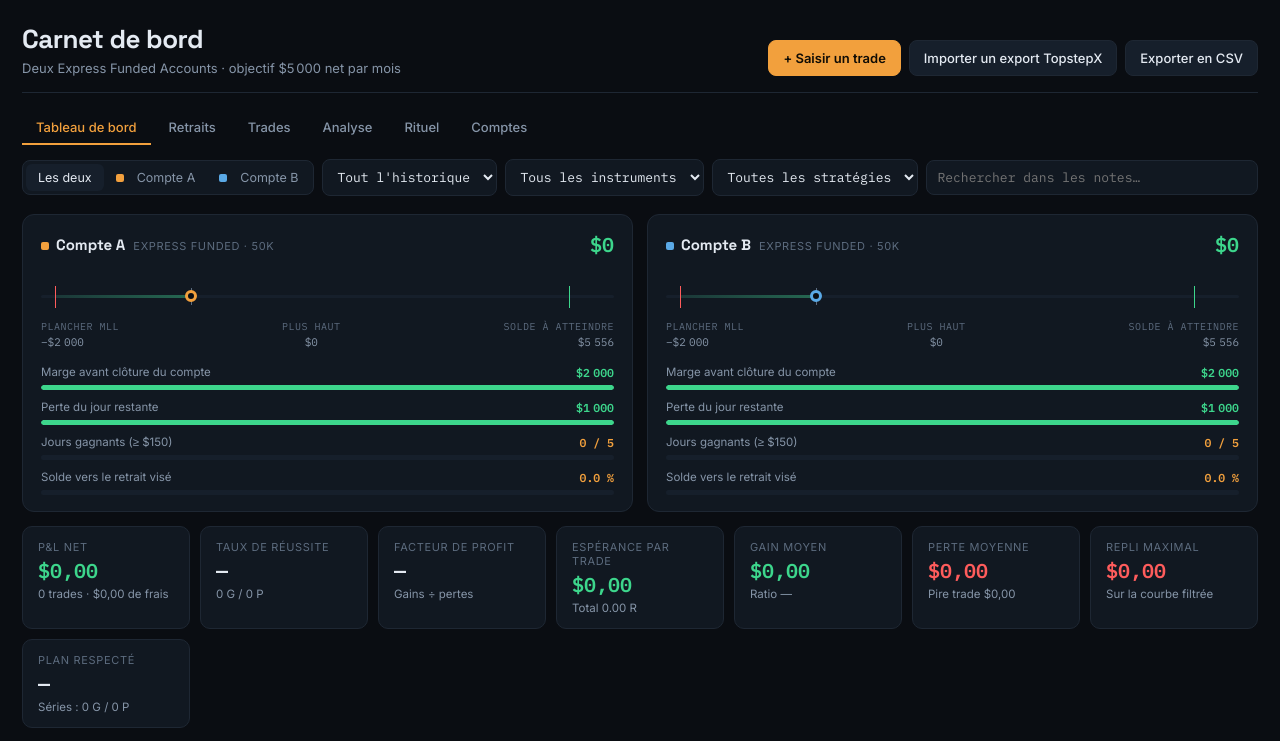
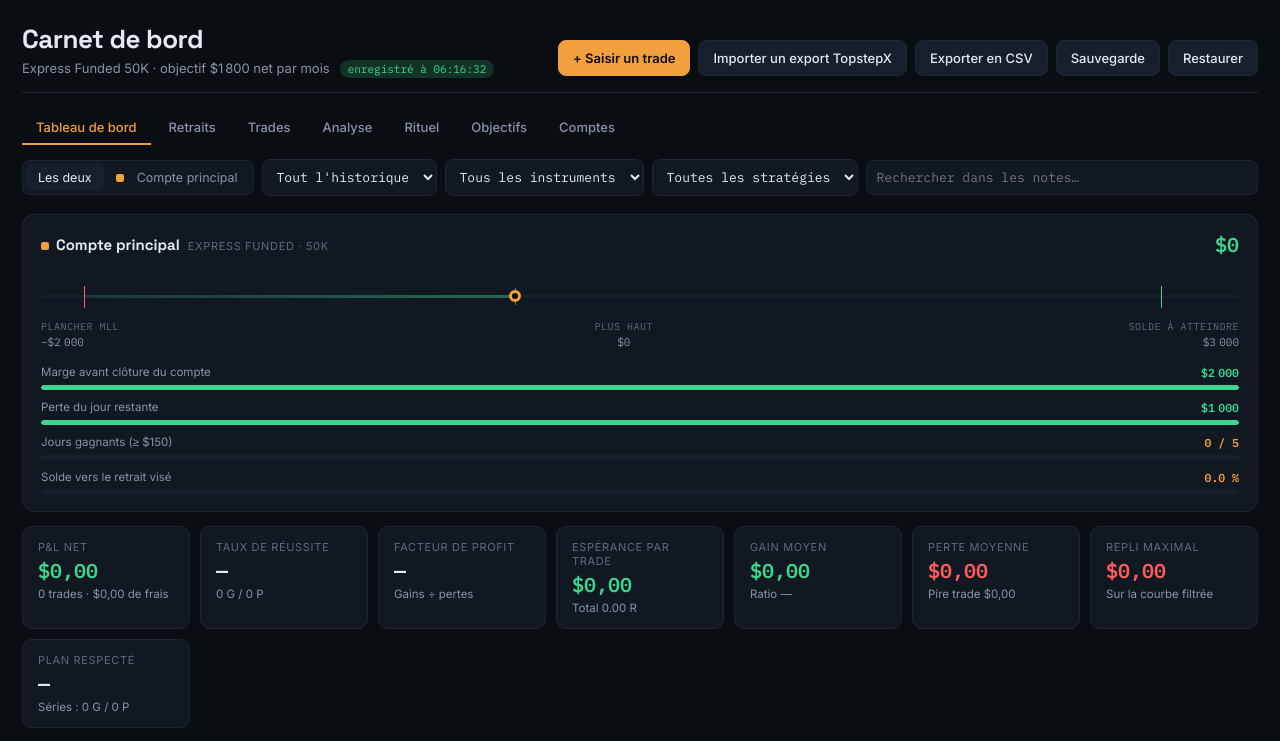
Before and after one commit to dixi-dixou/carnet-trading-topstepx, a React (Vite) app: page / in a window 1280 px wide. Shown: the top 741 px of the page. Built offline with nearby package versions, Linux system fonts and the light colour scheme.

Commit message:
Update App.jsx

```diff
--- a/src/App.jsx
+++ b/src/App.jsx
@@ -70,12 +70,11 @@ const CATS = ["Contexte", "Unités de temps", "Le trade", "Moi"];
 const GARDE_FOUS_DEFAUT = { maxTrades: 4, maxMicrosJour: 10, maxPertesSuite: 2, perteMaxJour: 400, objectifJour: 300, pauseMinutes: 15 };
 
 const comptesDefaut = () => ([
-  { id: "a", nom: "Compte A", type: "Express Funded", preset: "50K",
+  { id: "a", nom: "Compte principal", type: "Express Funded", preset: "50K",
     mll: 2000, dll: 1000, maxContrats: 50, plafond: 5000, commissionAR: 1.22,
-    chemin: "Standard", seuilJour: 150, split: 90, objectifNet: 2500, couleur: "#F2A03D" },
-  { id: "b", nom: "Compte B", type: "Express Funded", preset: "50K",
-    mll: 2000, dll: 1000, maxContrats: 50, plafond: 5000, commissionAR: 1.22,
-    chemin: "Standard", seuilJour: 150, split: 90, objectifNet: 2500, couleur: "#5AA9E6" },
+    chemin: "Standard", seuilJour: 150, split: 90, couleur: "#F2A03D",
+    /* Objectifs, tous modifiables dans l'onglet Objectifs */
+    retraitBrut: 1000, retraitsParMois: 2, soldeCible: 3000, jalonMll: 2000 },
 ]);
 
 /* ------------------------------------------------------------------ */
@@ -192,8 +191,13 @@ function situationCompte(compte, tradesCompte, retraitsCompte, aujourdhui) {
   const consistance = profitCycle > 0 ? (meilleurJourCycle / profitCycle) * 100 : NaN;
 
   /* Objectif de retrait */
-  const brutVise = Math.min(brutPourNet(compte.objectifNet, compte.split), compte.plafond);
-  const soldeRequis = brutVise * 2;
+  const brutVise = Math.min(compte.retraitBrut, compte.plafond);
+  const netVise = brutVise * (compte.split / 100);
+  /* Le solde cible est saisi à la main, mais jamais sous le double du retrait
+     visé, sans quoi la règle des 50 % rendrait la demande impossible. */
+  const soldeRequis = Math.max(compte.soldeCible || 0, brutVise * 2);
+  const matelas = soldeRequis - brutVise;
+  const jalonAtteint = solde >= (compte.jalonMll || 0);
   const demandable = Math.min(solde * 0.5, compte.plafond);
   const netSiDemande = demandable * (compte.split / 100);
 
@@ -208,7 +212,7 @@ function situationCompte(compte, tradesCompte, retraitsCompte, aujourdhui) {
     pnlJour, margeJour, totalRetire, totalPercu, dernierRetrait,
     joursTrades: jours.length, joursGagnants: joursGagnants.length, joursRequis,
     profitCycle, meilleurJourCycle, consistance,
-    brutVise, soldeRequis, demandable, netSiDemande,
+    brutVise, netVise, soldeRequis, matelas, jalonAtteint, demandable, netSiDemande,
     joursOk, soldeOk, consistanceOk, eligible,
     progression: soldeRequis > 0 ? (solde / soldeRequis) * 100 : 0,
     listeJours: cycle,
@@ -422,6 +426,7 @@ function Repartition({ titre, lignes }) {
 export default function JournalTrading() {
   const [pret, setPret] = useState(false);
   const [erreur, setErreur] = useState("");
+  const [sauveA, setSauveA] = useState(null);
   const [comptes, setComptes] = useState(comptesDefaut);
   const [trades, setTrades] = useState([]);
   const [retraits, setRetraits] = useState([]);
@@ -463,7 +468,7 @@ export default function JournalTrading() {
         const r = await stockage.get(CLE);
         if (r && r.value) {
           const d = JSON.parse(r.value);
-          if (d.comptes?.length === 2) setComptes(d.comptes);
+          if (d.comptes?.length) setComptes(d.comptes.map((c) => ({ ...comptesDefaut()[0], ...c })));
           if (Array.isArray(d.trades)) setTrades(d.trades);
           if (Array.isArray(d.retraits)) setRetraits(d.retraits);
           if (d.notes) setNotes(d.notes);
@@ -484,8 +489,12 @@ export default function JournalTrading() {
     const t = setTimeout(async () => {
       try {
         await stockage.set(CLE, JSON.stringify({ comptes, trades, retraits, notes, setups, checklist, gardeFous, coches, pause, verrou }));
+        setSauveA(new Date());
         setErreur("");
-      } catch (e) { setErreur("Enregistrement impossible. Vos dernières saisies ne sont pas sauvegardées."); }
+      } catch (e) {
+        setSauveA(null);
+        setErreur("Ce navigateur bloque le stockage local (navigation privée, ou espace saturé). Utilisez le bouton Sauvegarde pour conserver vos données.");
+      }
     }, 400);
     return () => clearTimeout(t);
   }, [comptes, trades, retraits, notes, setups, checklist, gardeFous, coches, pause, verrou, pret]);
@@ -582,6 +591,34 @@ export default function JournalTrading() {
     }
   };
 
+  const toutExporter = () => {
+    const data = JSON.stringify({ version: 3, date: new Date().toISOString(),
+      comptes, trades, retraits, notes, setups, checklist, gardeFous, coches }, null, 2);
+    const url = URL.createObjectURL(new Blob([data], { type: "application/json" }));
+    const a = document.createElement("a");
+    a.href = url;
+    a.download = `carnet-sauvegarde-${aujourdhui}.json`;
+    a.click();
+    URL.revokeObjectURL(url);
+  };
+
+  const toutRestaurer = async (fichier) => {
+    try {
+      const d = JSON.parse(await fichier.text());
+      if (d.comptes?.length) setComptes(d.comptes.map((c) => ({ ...comptesDefaut()[0], ...c })));
+      if (Array.isArray(d.trades)) setTrades(d.trades);
+      if (Array.isArray(d.retraits)) setRetraits(d.retraits);
+      if (d.notes) setNotes(d.notes);
+      if (Array.isArray(d.setups) && d.setups.length) setSetups(d.setups);
+      if (Array.isArray(d.checklist) && d.checklist.length) setChecklist(d.checklist);
+      if (d.gardeFous) setGardeFous({ ...GARDE_FOUS_DEFAUT, ...d.gardeFous });
+      if (d.coches) setCoches(d.coches);
+      setRapportImport(`Sauvegarde restaurée : ${d.trades?.length || 0} trades.`);
+    } catch {
+      setRapportImport("Fichier de sauvegarde illisible.");
+    }
+  };
+
   const exporterCsv = () => {
     const cols = ["date", "compte", "instrument", "sens", "contrats", "entree", "sortie", "stop", "frais", "pnlNet", "R", "setup", "session", "emotion", "respect", "notes"];
     const lignes = [cols.join(";")].concat(filtres.map((t) => cols.map((c) => {
@@ -599,7 +636,8 @@ export default function JournalTrading() {
   const compteEdite = edition ? comptes.find((c) => c.id === edition.compteId) : null;
   const apercuPnl = edition ? calculPnl(edition) : 0;
   const apercuRisque = edition ? risqueInitial(edition) : 0;
-  const objectifCombine = comptes.reduce((s, c) => s + c.objectifNet, 0);
+  const cpt = comptes[0];
+  const objectifMensuel = cpt.retraitBrut * (cpt.split / 100) * cpt.retraitsParMois;
 
   return (
     <div className="app">
@@ -608,7 +646,14 @@ export default function JournalTrading() {
       <header className="tete">
         <div className="titre">
           <h1>Carnet de bord</h1>
-          <p>Deux Express Funded Accounts · objectif {usd(objectifCombine, 0)} net par mois</p>
+          <p>
+            {cpt.type} {cpt.preset} · objectif {usd(objectifMensuel, 0)} net par mois
+            <span className={"etat-sauve " + (sauveA ? "ok" : "ko")}>
+              {sauveA
+                ? `enregistré à ${sauveA.toLocaleTimeString("fr-FR", { hour: "2-digit", minute: "2-digit", second: "2-digit" })}`
+                : "non enregistré"}
+            </span>
+          </p>
         </div>
         <div className="tete-actions">
           <button className="btn primaire" onClick={nouveauTrade} disabled={verrouActif}>+ Saisir un trade</button>
@@ -616,6 +661,12 @@ export default function JournalTrading() {
             Importer un export TopstepX
           </button>
           <button className="btn" onClick={exporterCsv}>Exporter en CSV</button>
+          <button className="btn" onClick={toutExporter}>Sauvegarde</button>
+          <label className="btn" style={{ display: "inline-block" }}>
+            Restaurer
+            <input type="file" accept=".json" style={{ display: "none" }}
+              onChange={(e) => e.target.files?.[0] && toutRestaurer(e.target.files[0])} />
+          </label>
         </div>
       </header>
 
@@ -638,7 +689,7 @@ export default function JournalTrading() {
 
       <nav className="onglets" role="tablist">
         {[["bord", "Tableau de bord"], ["retraits", "Retraits"], ["trades", "Trades"],
-          ["analyse", "Analyse"], ["journal", "Rituel"], ["comptes", "Comptes"]].map(([k, l]) => (
+          ["analyse", "Analyse"], ["journal", "Rituel"], ["objectifs", "Objectifs"], ["comptes", "Comptes"]].map(([k, l]) => (
           <button key={k} role="tab" aria-selected={onglet === k}
             className={"onglet" + (onglet === k ? " actif" : "")} onClick={() => setOnglet(k)}>{l}</button>
         ))}
@@ -755,7 +806,7 @@ export default function JournalTrading() {
                       detail={`${s.joursGagnants} sur ${s.joursRequis} · seuil ${usd(c.seuilJour, 0)} net`} />
                     <Etape ok={s.soldeOk} titre="Solde suffisant"
                       detail={s.soldeOk ? `${usd(s.solde, 0)} disponible`
-                        : `${usd(manque, 0)} à gagner pour viser ${usd(c.objectifNet, 0)} net`} />
+                        : `${usd(manque, 0)} à gagner pour demander ${usd(s.brutVise, 0)}`} />
                     {c.chemin === "Consistance" && (
                       <Etape ok={s.consistanceOk} titre="Consistance sous 40 %"
                         detail={Number.isFinite(s.consistance) ? `Meilleure séance : ${pct(s.consistance)} du profit` : "Pas encore de profit sur le cycle"} />
@@ -1069,6 +1120,97 @@ export default function JournalTrading() {
           </div>
         </section>
         </>
+        );
+      })()}
+
+      {onglet === "objectifs" && (() => {
+        const c = cpt;
+        const s2 = situ(c);
+        const netParRetrait = c.retraitBrut * (c.split / 100);
+        const aGagnerParCycle = Math.max(0, s2.soldeRequis - s2.solde);
+        const parJourGagnant = c.retraitBrut / 5;
+        const moisEnCours = aujourdhui.slice(0, 7);
+        const percuCeMois = retraits.filter((r) => (r.date || "").startsWith(moisEnCours))
+          .reduce((a, r) => a + num(r.net), 0);
+
+        return (
+          <section className="grille2">
+            <div className="carte">
+              <h3>Mes objectifs <span className="sous">tout est modifiable ici</span></h3>
+              <div className="formulaire">
+                <Champ label="Montant demandé par retrait">
+                  <input type="number" value={c.retraitBrut}
+                    onChange={(e) => majCompte(c.id, { retraitBrut: num(e.target.value) })} />
+                </Champ>
+                <Champ label="Retraits visés par mois">
+                  <input type="number" value={c.retraitsParMois}
+                    onChange={(e) => majCompte(c.id, { retraitsParMois: num(e.target.value) })} />
+                </Champ>
+                <Champ label="Solde à atteindre avant de demander">
+                  <input type="number" value={c.soldeCible}
+                    onChange={(e) => majCompte(c.id, { soldeCible: num(e.target.value) })} />
+                </Champ>
+                <Champ label="Jalon de verrouillage du MLL">
+                  <input type="number" value={c.jalonMll}
+                    onChange={(e) => majCompte(c.id, { jalonMll: num(e.target.value) })} />
+                </Champ>
+                <Champ label="Seuil du jour gagnant">
+                  <input type="number" value={c.seuilJour}
+                    onChange={(e) => majCompte(c.id, { seuilJour: num(e.target.value) })} />
+                </Champ>
+                <Champ label="Part trader (%)">
+                  <select value={c.split} onChange={(e) => majCompte(c.id, { split: num(e.target.value) })}>
+                    <option value={90}>90 % — partage 90/10</option>
+                    <option value={100}>100 % — 10 000 $ hérités</option>
+                  </select>
+                </Champ>
+              </div>
+
+              <div className="recap">
+                <div><em>Net par retrait</em><b className="gain">{usd(netParRetrait, 0)}</b></div>
+                <div><em>Net par mois</em><b className="gain">{usd(netParRetrait * c.retraitsParMois, 0)}</b></div>
+                <div><em>Matelas conservé</em><b>{usd(s2.matelas, 0)}</b></div>
+                <div><em>Par jour gagnant</em><b>{usd(parJourGagnant, 0)}</b></div>
+              </div>
+              <p className="aide">
+                Cinq jours gagnants par cycle : reconstituer {usd(c.retraitBrut, 0)} demande donc
+                {" "}{usd(parJourGagnant, 0)} par séance gagnante. Le solde cible ne peut jamais descendre
+                sous le double du retrait, la règle des 50 % rendrait la demande impossible.
+              </p>
+            </div>
+
+            <div className="carte">
+              <h3>Où j'en suis</h3>
+
+              <div className="etapes">
+                <Etape ok={s2.jalonAtteint} titre={`MLL verrouillé à ${usd(c.jalonMll, 0)}`}
+                  detail={s2.jalonAtteint
+                    ? "Le compte ne peut plus être perdu, seulement le solde."
+                    : `${usd(c.jalonMll - s2.solde, 0)} à gagner — c'est le jalon le plus important.`} />
+                <Etape ok={s2.joursOk} titre={`${s2.joursRequis} jours gagnants`}
+                  detail={`${s2.joursGagnants} sur ${s2.joursRequis}, seuil ${usd(c.seuilJour, 0)} net`} />
+                <Etape ok={s2.solde >= s2.soldeRequis} titre={`Solde de ${usd(s2.soldeRequis, 0)}`}
+                  detail={aGagnerParCycle > 0 ? `${usd(aGagnerParCycle, 0)} à gagner` : "Atteint, la demande est possible."} />
+              </div>
+
+              <div className="vie-jauges">
+                <Jauge label="Vers le verrouillage du MLL" valeur={s2.solde} total={c.jalonMll}
+                  texte={pct((s2.solde / (c.jalonMll || 1)) * 100)} />
+                <Jauge label="Vers le solde de retrait" valeur={s2.solde} total={s2.soldeRequis}
+                  texte={pct((s2.solde / s2.soldeRequis) * 100)} />
+                <Jauge label={`Objectif du mois (${c.retraitsParMois} retraits)`}
+                  valeur={percuCeMois} total={netParRetrait * c.retraitsParMois}
+                  texte={usd(percuCeMois, 0)} />
+              </div>
+
+              <div className="recap">
+                <div><em>Solde actuel</em><b>{usd(s2.solde, 0)}</b></div>
+                <div><em>Plancher MLL</em><b>{usd(s2.mll, 0)}</b></div>
+                <div><em>Perçu ce mois</em><b className="gain">{usd(percuCeMois, 0)}</b></div>
+                <div><em>Perçu au total</em><b>{usd(s2.totalPercu, 0)}</b></div>
+              </div>
+            </div>
+          </section>
         );
       })()}
 
@@ -1117,9 +1259,7 @@ export default function JournalTrading() {
                       <option value={100}>100 % — 10 000 $ hérités</option>
                     </select>
                   </Champ>
-                  <Champ label="Retrait net visé">
-                    <input type="number" value={c.objectifNet} onChange={(e) => majCompte(c.id, { objectifNet: num(e.target.value) })} />
-                  </Champ>
+
                   <Champ label="Micros max (1 mini = 10 micros)">
                     <input type="number" value={c.maxContrats} onChange={(e) => majCompte(c.id, { maxContrats: num(e.target.value) })} />
                   </Champ>
@@ -1138,8 +1278,8 @@ export default function JournalTrading() {
                   <div><em>Jours tradés</em><b>{s.joursTrades}</b></div>
                 </div>
                 <p className="aide">
-                  Pour toucher {usd(c.objectifNet, 0)} net avec un partage à {c.split} %, il faut demander {usd(s.brutVise, 0)},
-                  donc disposer de {usd(s.soldeRequis, 0)} de solde — la règle des 50 %.
+                  Les objectifs chiffrés se règlent dans l'onglet Objectifs. Ici, on ne touche qu'aux
+                  contraintes imposées par Topstep.
                 </p>
               </div>
             );
@@ -1711,6 +1851,10 @@ const CSS = `
 .btn.danger-plein{background:#331A1A;border-color:#6B2B2B;color:#FFB4B4;}
 .btn.danger-plein:hover{background:#4A2020;}
 
+.etat-sauve{margin-left:10px;font-family:'IBM Plex Mono',monospace;font-size:11px;padding:2px 8px;border-radius:10px;}
+.etat-sauve.ok{background:#123326;color:#3DD68C;}
+.etat-sauve.ko{background:#331A1A;color:#FF5C5C;}
+
 .pied{color:var(--creux);font-size:11.5px;margin-top:22px;padding-top:14px;border-top:1px solid var(--bord);line-height:1.6;}
 
 @media (max-width:640px){
```
